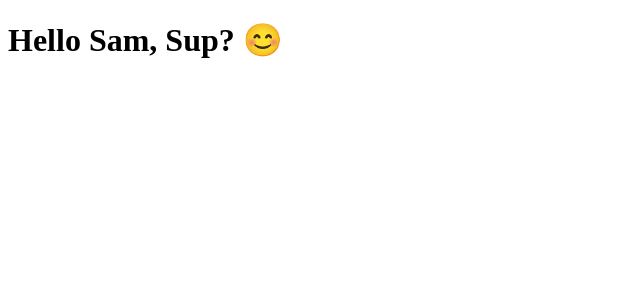
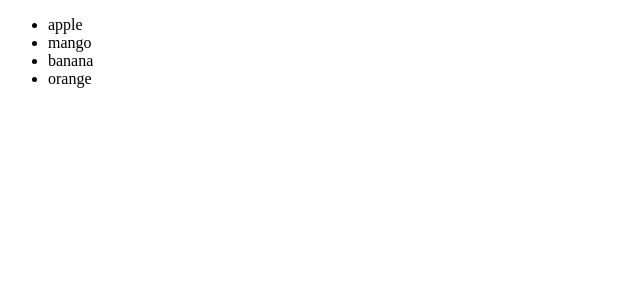
Before and after one commit to TANMAYTIWARIGUTS/reactpro, a React (Vite) app: page / in a window 1280 px wide. Shown: the top 300 px of the page, without its empty margins (0-640 px from the left). Built offline with nearby package versions, Linux system fonts and the light colour scheme.

Commit message:
rendering arrays or lists

```diff
--- a/src/App.jsx
+++ b/src/App.jsx
@@ -1,14 +1,9 @@
-import Hello from "./components/Hello";
+import Fruits from "./components/Fruits";
 
 function App() {
-  const obj = {
-    name: "Sam",
-    msg: "Sup?",
-    emoji: "😊",
-  };
   return (
     <div className="App">
-      <Hello person={obj} />
+      <Fruits/>
     </div>
   );
 }
--- /dev/null
+++ b/src/components/Fruits.jsx
@@ -0,0 +1,12 @@
+export default function Fruits() {
+  const arr = ["apple", "mango", "banana", "orange"];
+  return (
+    <div>
+      <ul>
+        {arr.map((e) => (
+          <li key={e}>{e}</li>
+        ))}
+      </ul>
+    </div>
+  );
+}
```
